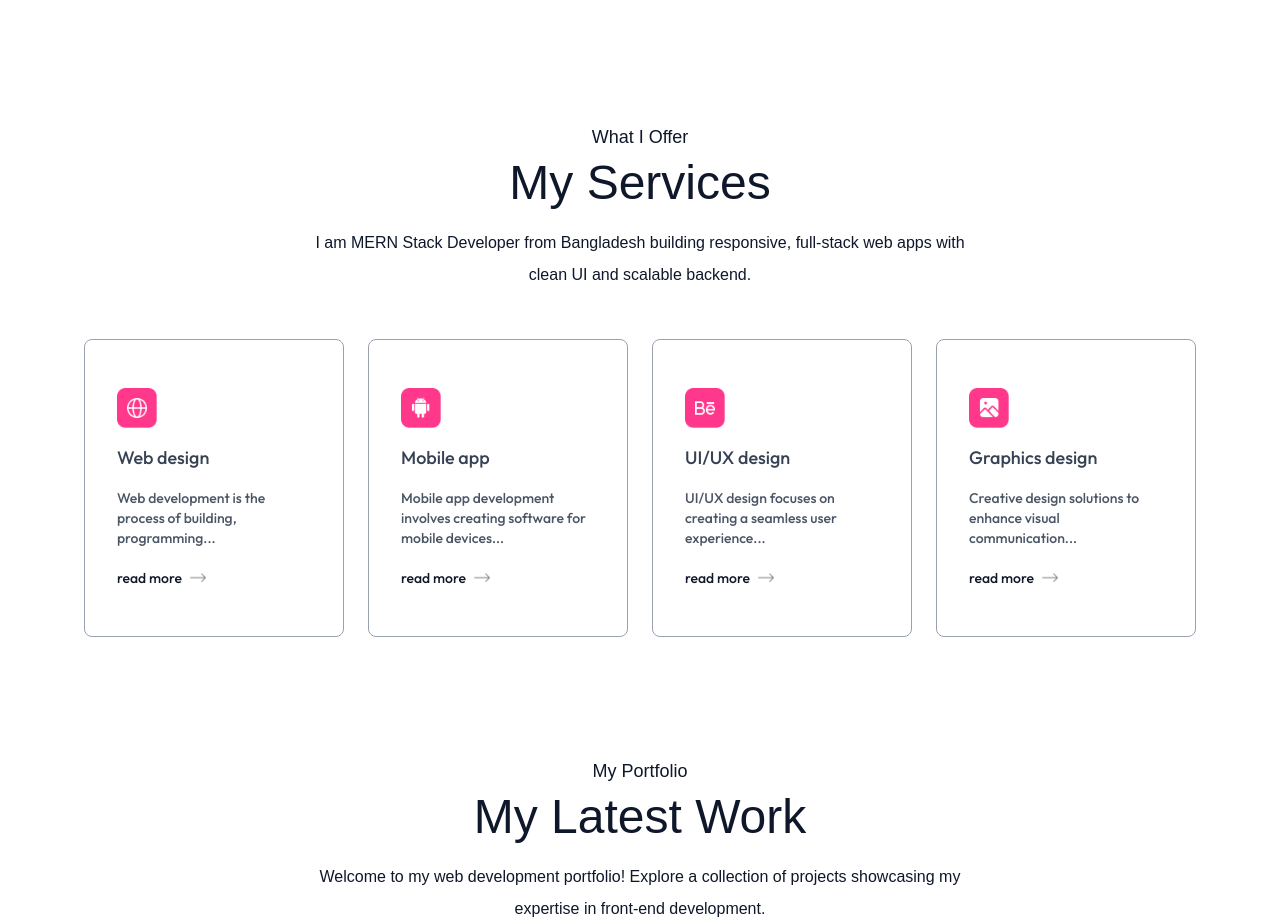
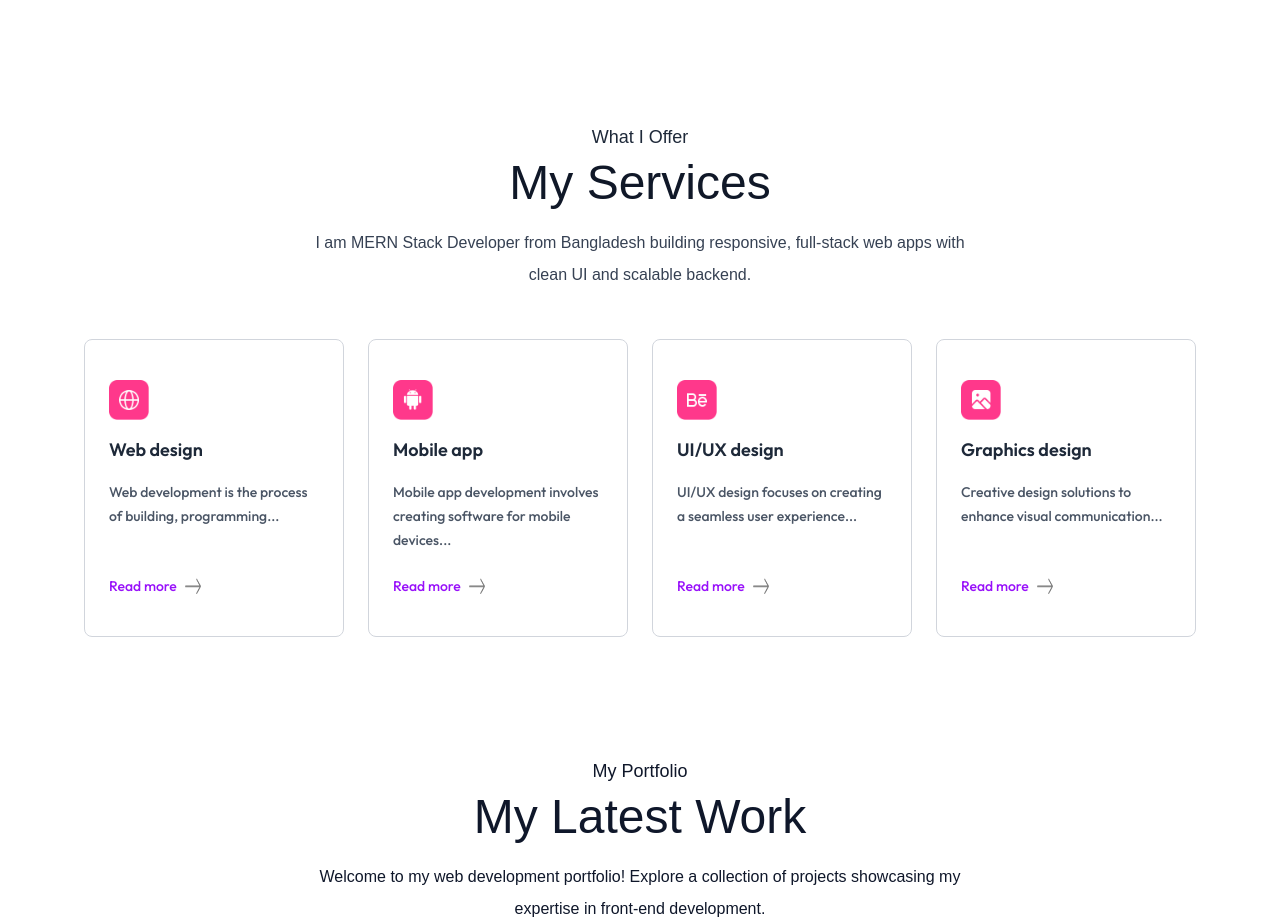
Before and after one commit to AK-Tanha/Portfolio, a Next.js app: page / in a window 1280 px wide. Shown: the part 1340-2260 px from the top of the page. Built offline with nearby package versions, Linux system fonts and the light colour scheme; a web font is replaced by a local one.

Commit message:
sercices hover

```diff
--- a/app/components/Services.jsx
+++ b/app/components/Services.jsx
@@ -1,59 +1,169 @@
 "use client";
 import { assets, serviceData } from '@/assets/assets'
 import Image from 'next/image'
-import React from 'react'
+import React, { useState, useEffect } from 'react'
 import { motion } from "motion/react"
 
 const Services = () => {
+  const [theme, setTheme] = useState('light')
+  const isDark = theme === 'dark'
+
+  useEffect(() => {
+    const storedTheme = typeof window !== 'undefined' ? localStorage.getItem('theme') : null
+    const prefersDark = typeof window !== 'undefined' && window.matchMedia('(prefers-color-scheme: dark)').matches
+    const next = storedTheme || (prefersDark ? 'dark' : 'light')
+    setTheme(next)
+
+    // Apply theme class to document
+    if (typeof document !== 'undefined') {
+      document.documentElement.classList.toggle('dark', next === 'dark')
+    }
+
+    // Listen for theme changes from other components
+    const handleStorageChange = () => {
+      const current = localStorage.getItem('theme')
+      if (current) {
+        setTheme(current)
+        document.documentElement.classList.toggle('dark', current === 'dark')
+      }
+    }
+
+    window.addEventListener('storage', handleStorageChange)
+    return () => window.removeEventListener('storage', handleStorageChange)
+  }, [])
+
+  // Validate serviceData to prevent runtime errors
+  if (!Array.isArray(serviceData) || serviceData.length === 0) {
+    return (
+      <div id='services' className='w-full max-w-6xl mx-auto py-10 scroll-mt-20 px-5'>
+        <p className='text-center text-red-500 dark:text-red-400'>No services available at the moment.</p>
+      </div>
+    )
+  }
+
   return (
     <motion.div
-    initial={{ opacity: 0 }}
-        whileInView={{ opacity: 1 }}
-        transition={{ duration: 1 }}
-    id='services'className='w-full max-w-6xl mx-auto py-10 scroll-mt-20 px-5'>
+      initial={{ opacity: 0 }}
+      whileInView={{ opacity: 1 }}
+      transition={{ duration: 1 }}
+      id='services'
+      className='w-full max-w-6xl mx-auto py-10 scroll-mt-20 px-5'
+    >
       <motion.h4
-      initial={{ opacity: 0, y:-20 }}
-        whileInView={{ opacity: 1 , y:0}}
-        transition={{ duration: 0.3, delay:0.5 }}
-       className='text-center mb-2 text-lg font-ovo'>
+        initial={{ opacity: 0, y: -20 }}
+        whileInView={{ opacity: 1, y: 0 }}
+        transition={{ duration: 0.3, delay: 0.5 }}
+        className='text-center mb-2 text-lg font-ovo text-gray-800 dark:text-gray-200'
+      >
         What I Offer
-        </motion.h4>
+      </motion.h4>
+
       <motion.h2
-      initial={{ opacity: 0, y:-20 }}
-        whileInView={{ opacity: 1 , y:0}}
-        transition={{ duration: 0.5, delay:0.5 }}
-      className='text-center text-5xl font-ovo'>
+        initial={{ opacity: 0, y: -20 }}
+        whileInView={{ opacity: 1, y: 0 }}
+        transition={{ duration: 0.5, delay: 0.5 }}
+        className='text-center text-5xl font-ovo text-gray-900 dark:text-white'
+      >
         My Services
-        </motion.h2>
+      </motion.h2>
 
       <motion.p
-      initial={{ opacity: 0}}
-        whileInView={{ opacity: 1}}
-        transition={{ duration: 0.7, delay:0.5 }}
-      className='text-center max-w-2xl mx-auto mt-5 mb-12 font-ovo'>
+        initial={{ opacity: 0 }}
+        whileInView={{ opacity: 1 }}
+        transition={{ duration: 0.7, delay: 0.5 }}
+        className='text-center max-w-2xl mx-auto mt-5 mb-12 font-ovo text-gray-700 dark:text-gray-300'
+      >
         I am MERN Stack Developer from Bangladesh building responsive, full-stack web apps with clean UI and scalable backend.
       </motion.p>
 
       <motion.div
-      initial={{ opacity: 0}}
+        initial={{ opacity: 0 }}
         whileInView={{ opacity: 1 }}
-        transition={{ duration: 0.9, delay:0.6 }}
-      className='grid grid-cols-1 sm:grid-cols-2 lg:grid-cols-3 xl:grid-cols-4 gap-6 my-10'>
-        {serviceData.map(({icon, title, description, link}, index)=>(
-            <motion.div
-            whileHover={{scale:1.05}}
-            key={index} className='border border-gray-400 rounded-lg px-8 py-12 cursor-pointer hover:bg-[#fcf4ff] hover:-translate-y-1 duration-500 hover:shadow-[4px_4px_0_#000]'>
-                <Image src={icon} alt='' className='w-10'/>
-                <h3 className='text-lg my-4 text-gray-700'>{title}</h3>
-                <p className='text-sm text-gray-600 leading-5'>{description}</p>
-                <a href={link} className='flex items-center gap-2 text-sm mt-5'>read more <Image src={assets.right_arrow} alt='' className='w-4'/> </a>
-            </motion.div>
+        transition={{ duration: 0.9, delay: 0.6 }}
+        className='grid grid-cols-1 sm:grid-cols-2 lg:grid-cols-3 xl:grid-cols-4 gap-6 my-10'
+      >
+        {serviceData.map((service, index) => (
+          <ServiceCard
+            key={service.id || `service-${index}`}
+            service={service}
+            index={index}
+            isDark={isDark}
+          />
         ))}
       </motion.div>
+    </motion.div>
+  )
+}
 
+// Separate component for better maintainability and reusability
+const ServiceCard = ({ service, index, isDark }) => {
+  const { icon, title, description, link } = service
 
+  // Provide default values for missing data
+  const safeTitle = title || 'Untitled Service'
+  const safeDescription = description || 'No description available.'
+  const safeLink = link || '#'
+  const safeIcon = icon || assets.web_icon // fallback icon
+
+  return (
+    <motion.div
+      initial={{ opacity: 0, y: 20 }}
+      whileInView={{ opacity: 1, y: 0 }}
+      transition={{ duration: 0.5, delay: index * 0.1 }}
+      whileHover={{ scale: 1.05 }}
+      className={`
+        border rounded-lg px-6 py-10 cursor-pointer
+        transition-all duration-300 ease-in-out
+        hover:-translate-y-1
+        border-gray-300 dark:border-gray-700
+        bg-white dark:bg-gray-900
+        hover:bg-[#fcf4ff] dark:hover:bg-[#2a004a]
+        hover:shadow-[4px_4px_0_#000] dark:hover:shadow-[4px_4px_0_#9f7aea]
+        hover:border-gray-400 dark:hover:border-purple-500
+      `}
+    >
+      <div className='flex flex-col h-full'>
+        <Image
+          src={safeIcon}
+          alt={`${safeTitle} icon`}
+          width={40}
+          height={40}
+          className='w-10 h-10'
+          loading={index < 3 ? 'eager' : 'lazy'} // Prioritize above-the-fold images
+        />
+
+        <h3 className='text-lg my-4 font-semibold text-gray-800 dark:text-gray-100'>
+          {safeTitle}
+        </h3>
+
+        <p className='text-sm leading-6 flex-grow text-gray-600 dark:text-gray-400'>
+          {safeDescription}
+        </p>
+
+        <a
+          href={safeLink}
+          className='flex items-center gap-2 text-sm mt-6 font-medium transition-colors duration-200
+            text-purple-600 dark:text-purple-400
+            hover:text-purple-800 dark:hover:text-purple-300'
+          aria-label={`Read more about ${safeTitle}`}
+          onClick={(e) => {
+            if (safeLink === '#') {
+              e.preventDefault()
+              console.warn('Service link not configured:', safeTitle)
+            }
+          }}
+        >
+          Read more
+          <Image
+            src={isDark ? assets.right_arrow_white : assets.right_arrow}
+            alt='Right arrow'
+            width={16}
+            height={16}
+            className='w-4 h-4 transition-transform duration-200 group-hover:translate-x-1'
+          />
+        </a>
+      </div>
     </motion.div>
-
   )
 }
 
```
